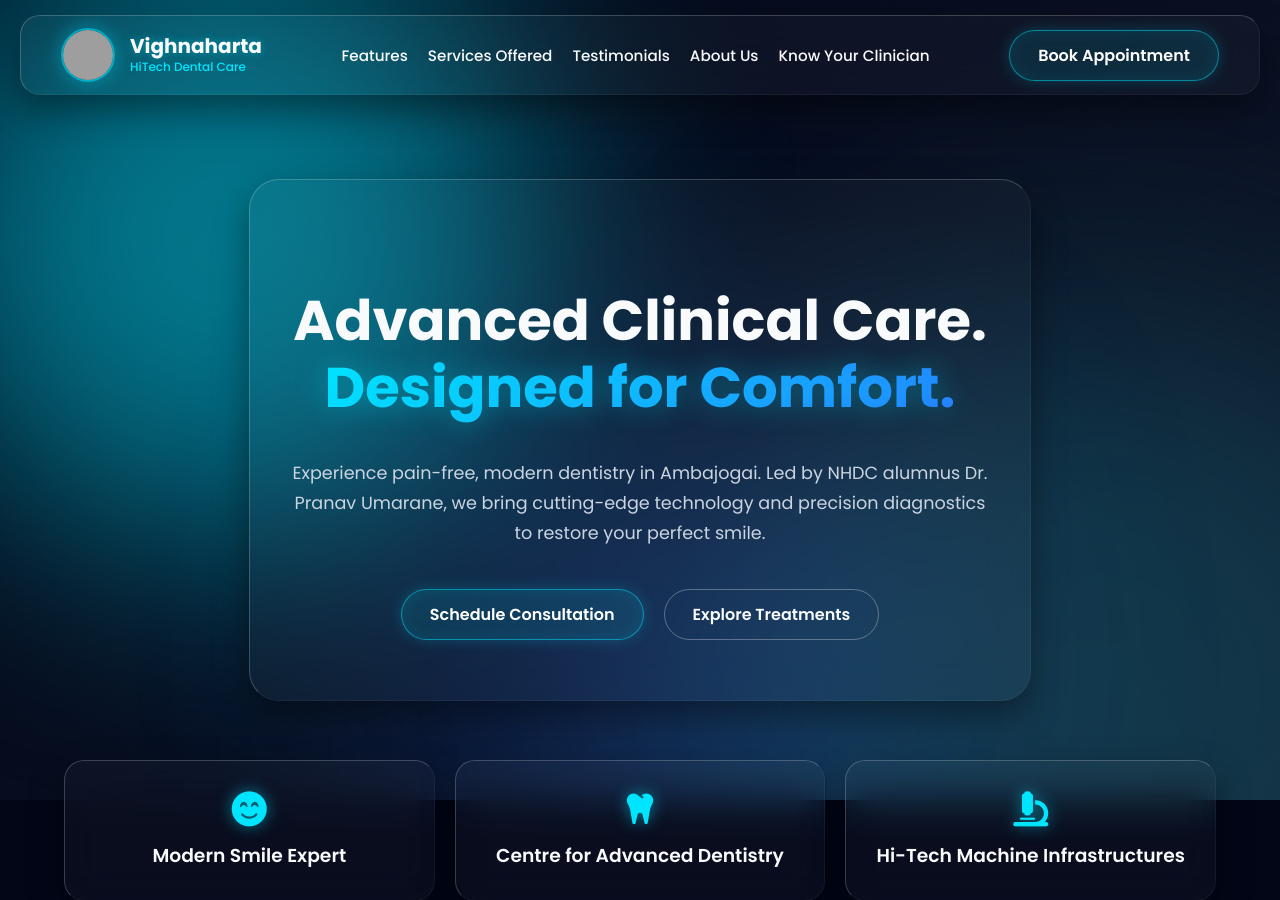
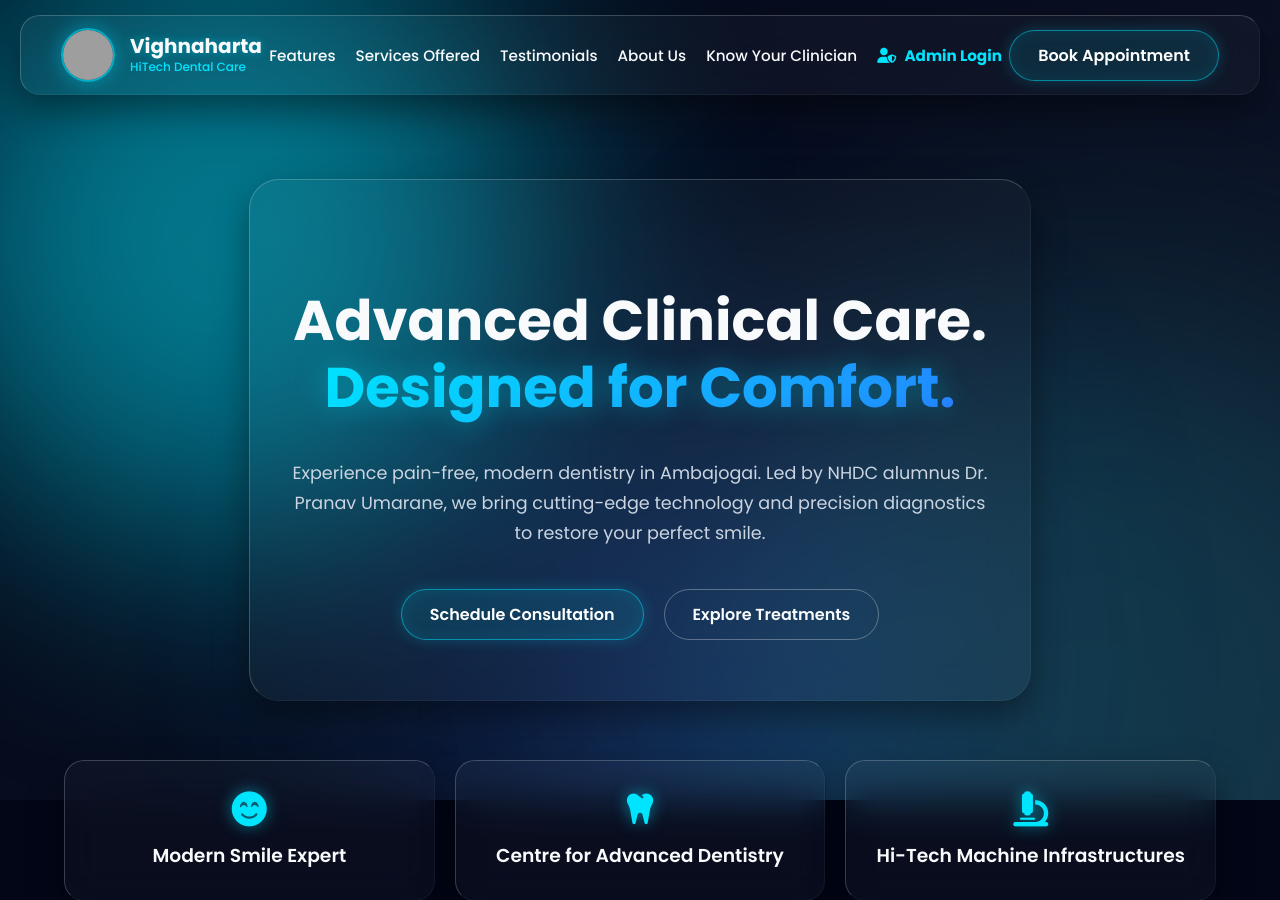
Before and after one commit to prathuuu294/Vighnaharta-Hi-Tech-Dental-Care, a Flask app: page / in a window 1280 px wide. Shown: the top 900 px of the page. Run offline with Flask 3, Linux system fonts and the light colour scheme; grey boxes are pictures that could not be loaded.

Commit message:
Update index.html

```diff
--- a/templates/index.html
+++ b/templates/index.html
@@ -527,13 +527,18 @@
             <i class="fas fa-bars"></i>
         </button>
 
-        <!-- Dropdown Navigation -->
+                <!-- Dropdown Navigation -->
         <nav class="nav-links" id="mobileMenu">
             <a href="#features" onclick="toggleMenu()">Features</a>
             <a href="#services" onclick="toggleMenu()">Services Offered</a>
             <a href="#testimonials" onclick="toggleMenu()">Testimonials</a>
             <a href="#about" onclick="toggleMenu()">About Us</a>
             <a href="#clinician" onclick="toggleMenu()">Know Your Clinician</a>
+
+            <!-- Secure Admin Login Button -->
+            <a href="/login" style="color: var(--glow-cyan); font-weight: 700;">
+                <i class="fas fa-user-shield" style="margin-right: 5px;"></i> Admin Login
+            </a>
         </nav>
 
         <a href="javascript:void(0)" onclick="openModal()" class="btn btn-primary header-btn">Book Appointment</a>
```
